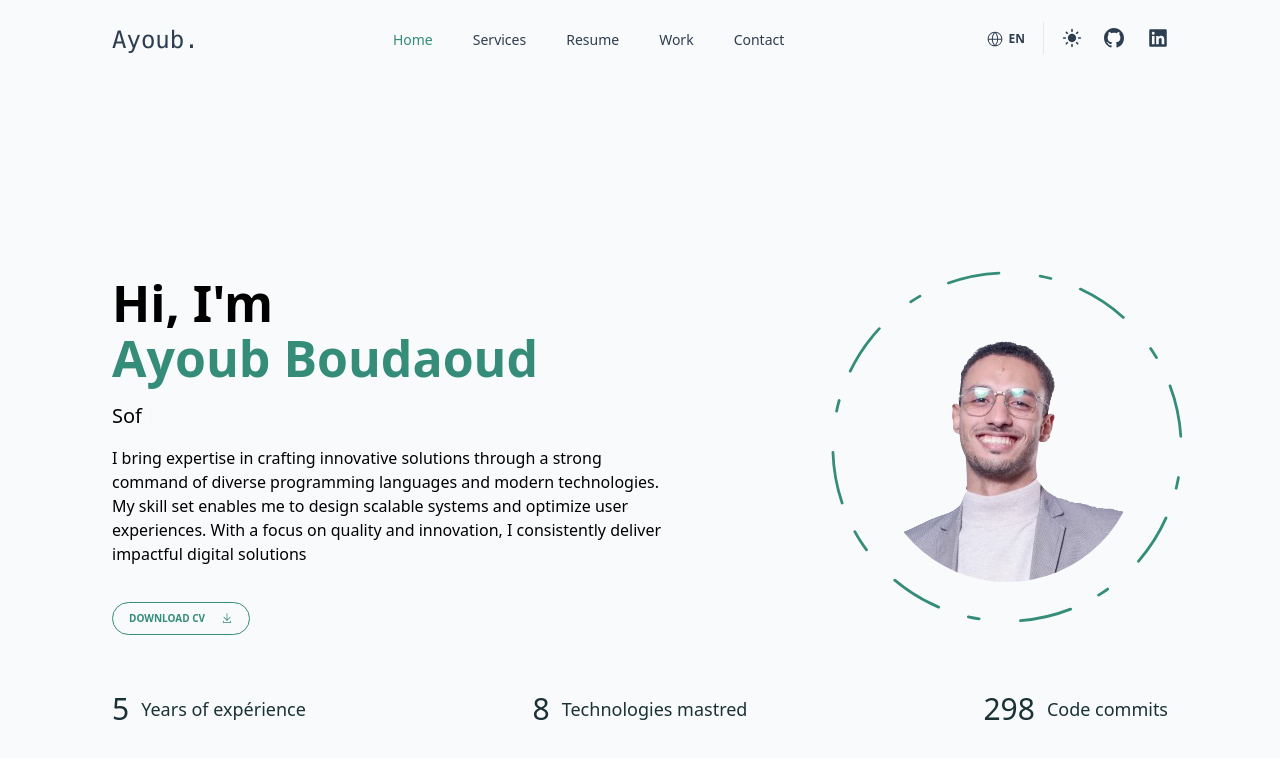
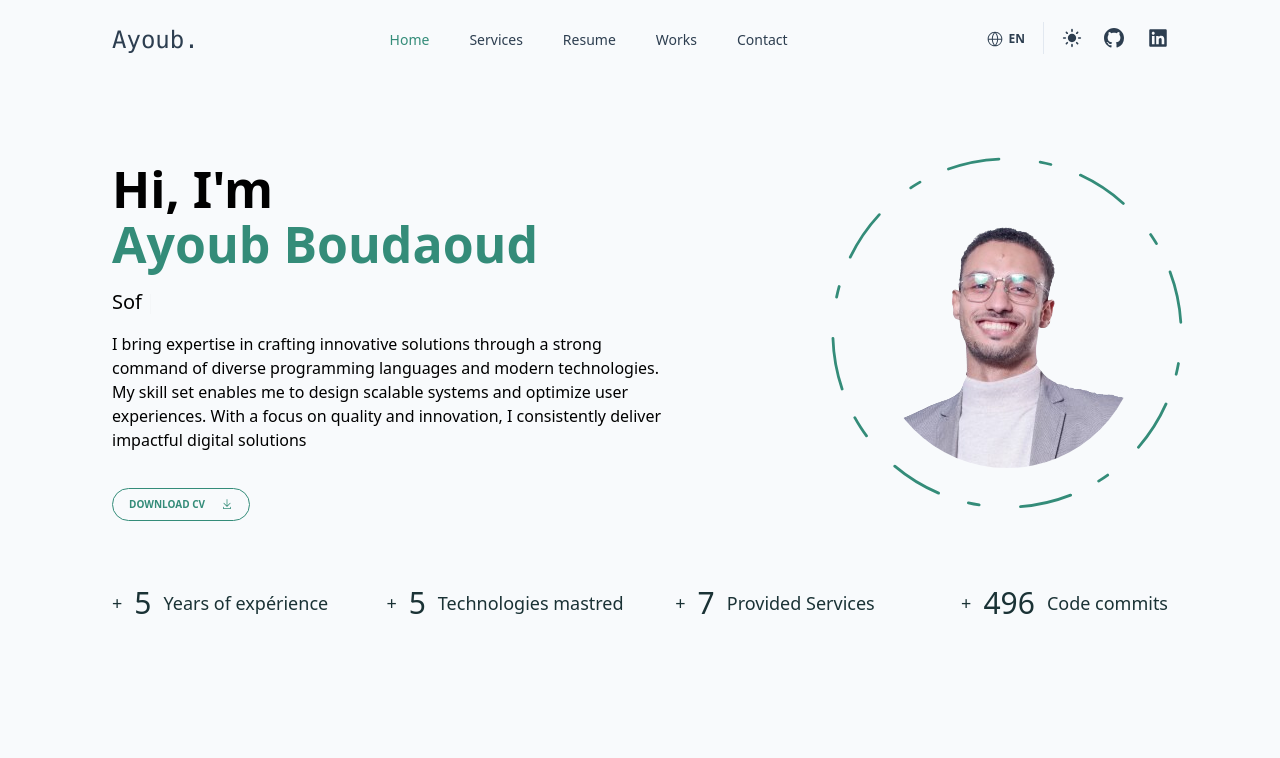
Before and after one commit to BoudaoudAyoub/Portfolio, a React (Vite) app: page / in a window 1280 px wide. Shown: the top 758 px of the page. Built offline with nearby package versions, Linux system fonts and the light colour scheme.

Commit message:
Code: fixed the language issue and added translations keys

```diff
--- a/src/components/language/languageItem.tsx
+++ b/src/components/language/languageItem.tsx
@@ -1,19 +1,30 @@
 import ILanguageItem from "./ILanguageItem";
-
+import i18n from 'i18next';
 export default interface ILanguageItemProps {
     language: ILanguageItem;
-    handleLanguageChange: (value: string) => void
+    currentLanguage: ILanguageItem;
 }
 
-export const LanguageItem: React.FC<ILanguageItemProps> = ({ language, handleLanguageChange }) => {
+export const LanguageItem: React.FC<ILanguageItemProps> = ({ language, currentLanguage }) => {
+
+    const handleLanguageChange = (lng: string) => {
+        i18n.changeLanguage(lng)
+            .then(() => {
+                window.location.reload();
+            })
+            .catch((error) => {
+                console.error('Error changing language:', error);
+            });
+    };
+
     return(
         <div className="py-2 flex w-full items-center cursor-pointer text-[14px] hover:text-sky-500 dark:hover:text-sky-400"
             key={language.key}
+            onClick={() => handleLanguageChange(language.name)}
         >
             <div
                 key={language.key}
                 className={`dark:text-slate-500`}
-                onClick={() => handleLanguageChange(language.name)}
                 style={{
                     display:"flex",
                     alignItems:"center"
--- a/src/layouts/components/TopMenu/nav.tsx
+++ b/src/layouts/components/TopMenu/nav.tsx
@@ -1,6 +1,7 @@
 import React from 'react';
 import useActiveLink from '../../../hooks/Actives/useActiveLink';
 import { useLocation } from 'react-router-dom';
+import { useTranslation } from 'react-i18next';
 
 export interface IMenuOptions {
     key: number;
@@ -16,12 +17,13 @@ function classNames(...classes: string[]) {
 
 export default function Nav() {
     const l = useLocation();
+    const { t } = useTranslation();
     const options: IMenuOptions[] = [
-        { key: 1, name: "Home", link: "home", isActive: true, path: "/" },
-        { key: 2, name: "Services", link: "education", isActive: false, path: "/services" },
-        { key: 3, name: "Resume", link: "experience", isActive: false, path: "/resume" },
-        { key: 4, name: "Work", link: "projects", isActive: false, path: "/work" },
-        { key: 5, name: "Contact", link: "contact", isActive: false, path: "/contact" },
+        { key: 1, name: "home", link: "home", isActive: true, path: "/" },
+        { key: 2, name: "services", link: "education", isActive: false, path: "/services" },
+        { key: 3, name: "resume", link: "experience", isActive: false, path: "/resume" },
+        { key: 4, name: "work", link: "projects", isActive: false, path: "/work" },
+        { key: 5, name: "contact", link: "contact", isActive: false, path: "/contact" },
     ];
 
     const { activeLink, handleActiveChange } = useActiveLink(options);
@@ -53,7 +55,7 @@ export default function Nav() {
                         "cursor-pointer select-none rounded-md px-3 py-2 text-sm font-medium"
                     )}
                 >
-                    {item.name}
+                    {t(`${item.name}`)}
                 </span>
             )}
         </>
--- a/src/locales/en-US.json
+++ b/src/locales/en-US.json
@@ -1,3 +1,23 @@
 {
-    "home": "Home"
+    "home": "Home",
+    "services": "Services",
+    "resume": "Resume",
+    "work": "Works",
+    "contact": "Contact",
+    "homeContent":{
+        "title1": "Hi, I'm",
+        "devTitles":{
+            "t1": "Software Enginner",
+            "t2": ".NET Developer"
+        },
+        "resume": "I bring expertise in crafting innovative solutions through a strong command of diverse programming languages and modern technologies. My skill set enables me to design scalable systems and optimize user experiences. With a focus on quality and innovation, I consistently deliver impactful digital solutions",
+        "downloadcv": "Download Cv",
+        "statistics": {
+            "years": "Years of expérience",
+            "techs": "Technologies mastred",
+            "servs": "Provided Services",
+            "code": "Code commits"
+        }
+    }
+
 }
--- a/src/locales/fr-FR.json
+++ b/src/locales/fr-FR.json
@@ -1,3 +1,22 @@
 {
-    "home": "Accueill"
+    "home": "Accueil",
+    "services": "Services",
+    "resume": "Curriculum Vitae",
+    "work": "Travaux",
+    "contact": "Contact",
+    "homeContent": {
+        "title1": "Salut, je suis",
+        "devTitles": {
+            "t1": "Ingénieur Logiciel",
+            "t2": "Développeur .NET"
+        },
+        "resume": "J'apporte une expertise dans la conception de solutions innovantes grâce à une maîtrise approfondie de divers langages de programmation et technologies modernes. Mon ensemble de compétences me permet de concevoir des systèmes évolutifs et d'optimiser les expériences utilisateur. Avec un souci constant de qualité et d'innovation, je livre régulièrement des solutions numériques impactantes.",
+        "downloadcv": "Télécharger le CV",
+        "statistics": {
+            "years": "Années d'expérience",
+            "techs": "Technologies maîtrisées",
+            "servs": "Services proposés",
+            "code": "Commits de code"
+        }
+    }
 }
--- a/src/locales/i18n.jsx
+++ b/src/locales/i18n.tsx
@@ -2,12 +2,17 @@ import i18next from 'i18next';
 import EN from './en-US.json';
 import FR from './fr-FR.json';
 import { initReactI18next } from 'react-i18next';
+import LanguageDetector from 'i18next-browser-languagedetector';
 
 i18next.use(initReactI18next)
+       .use(LanguageDetector)
        .init(
         {
-          lng: 'en',
-          debug: true,
+          detection: {
+            order: ['localStorage'],
+            lookupLocalStorage: 'i18nextLng',
+            caches: ['localStorage'],
+          },
           fallbackLng: 'en',
           resources: {
             en: {
--- a/src/main.tsx
+++ b/src/main.tsx
@@ -1,19 +1,23 @@
 import './index.css'
+import React from 'react';
 import App from './App.tsx'
-import React from 'react'
+import i18n from './locales/i18n.tsx';
 import { createRoot } from 'react-dom/client'
-import { SoftModeProvider } from './contexts/SoftMode/SoftModeContextProvider.tsx'
-import { BrowserRouter } from 'react-router-dom'
-import { TooltipProvider } from '@radix-ui/react-tooltip'
+import { I18nextProvider } from 'react-i18next';
+import { BrowserRouter } from 'react-router-dom';
+import { TooltipProvider } from '@radix-ui/react-tooltip';
+import { SoftModeProvider } from './contexts/SoftMode/SoftModeContextProvider.tsx';
 
 createRoot(document.getElementById('__elm')!).render(
   <React.StrictMode>
     <BrowserRouter>
-      <SoftModeProvider>
-        <TooltipProvider>
-          <App />
-        </TooltipProvider>
-      </SoftModeProvider>
+      <I18nextProvider i18n={i18n}>
+        <SoftModeProvider>
+          <TooltipProvider>
+            <App />
+          </TooltipProvider>
+        </SoftModeProvider>
+      </I18nextProvider>
     </BrowserRouter>
   </React.StrictMode>
 )
--- a/src/pages/Home/components/Statistics/statistics.tsx
+++ b/src/pages/Home/components/Statistics/statistics.tsx
@@ -1,19 +1,24 @@
 import CountUp from 'react-countup';
 import IStatistics from "./IStatistics";
+import { useTranslation } from 'react-i18next';
 export const Statistics = () => {
-
+    const { t } = useTranslation();
     const stats: IStatistics[] = [
         {
            num: 5,
-           name: "Years of expérience"
+           name: t(`homeContent.statistics.years`)
         },
         {
-            num: 8,
-            name: "Technologies mastred"
+            num: 5,
+            name: t(`homeContent.statistics.techs`)
         },
         {
-            num: 300,
-            name: "Code commits"
+            num: 7,
+            name: t(`homeContent.statistics.servs`)
+        },
+        {
+            num: 500,
+            name: t(`homeContent.statistics.code`)
         }
     ]
 
@@ -25,6 +30,7 @@ export const Statistics = () => {
                         ${index === 0 ? 'xl:justify-start' : index === stats.length - 1 ? 'xl:justify-end' : ''} text-[18px] text-[#1A3235] dark:text-[#F3F6FE]`}
                         key={index}
                     >
+                        <p className={`xl:max-w-[100%] leading-snug`}>+</p>
                         <CountUp
                             end={item.num}
                             duration={5}
--- a/src/pages/Home/home.tsx
+++ b/src/pages/Home/home.tsx
@@ -4,9 +4,9 @@ import { Statistics } from "./components/Statistics/statistics";
 
 export default function Home() {
   return (
-    <>
-      <div className="h-screen px-8 xl:px-[48px] xl:pl-28 flex flex-col justify-center items-center space-y-8 h-full overflow-x-hidden">
-        <div className="h-auto w-full flex justify-center">
+    <div>
+      <div className="h-screen px-8 xl:px-[48px] xl:pl-28 xl:pt-[2.5rem] flex flex-col space-y-10 h-full overflow-x-hidden">
+        <div className="w-full flex justify-center">
           <div className="flex flex-col xl:flex-row items-center justify-between w-full">
             <LeftHomeContent />
             <RightHomeContent />
@@ -16,6 +16,6 @@ export default function Home() {
           <Statistics />
         </div>
       </div>
-    </>
+    </div>
   );
 }
--- a/src/pages/Services/services.tsx
+++ b/src/pages/Services/services.tsx
@@ -23,7 +23,7 @@ export default function Services() {
                                     duration: 0.4,
                                     ease: "easeIn"
                                 }}}
-                                className='cursor-pointer border hover:border-[#348C79] hover:dark:border-[#6941C6] p-6 flex-1 flex flex-col justify-center gap-1 group transition-all duration-500'
+                                className='cursor-pointer border border-gray-300 hover:border-[#348C79] hover:dark:border-[#6941C6] p-6 flex-1 flex flex-col justify-center gap-1 group transition-all duration-500'
                                 onMouseEnter={() => setIsHover(true)}
                                 onMouseLeave={() => setIsHover(false)}
                             >
```
Also changed, not shown: src/components/language/lanaguage.tsx (+11 -14 lines), src/pages/Contact/contactForm.tsx (+6 -6 lines), src/pages/Home/components/leftcontent.tsx (+6 -7 lines).
